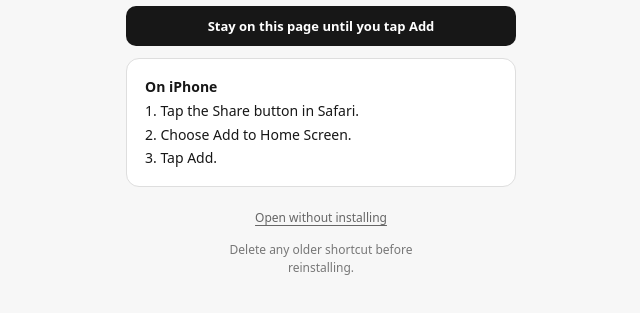
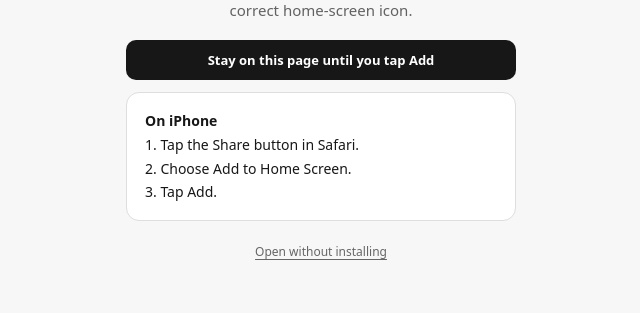
Before and after one commit to BradKada/content-calendar-install, a plain HTML site: page index.html in a window 1280 px wide. Shown: the part 363-676 px from the top of the page, without its empty margins (319-959 px from the left). Drawn offline with Linux system fonts and the light colour scheme.

Commit message:
Remove old shortcut note

```diff
--- a/index.html
+++ b/index.html
@@ -20,7 +20,7 @@
     }
   </script>
   <style>
-    *{box-sizing:border-box}body{margin:0;min-height:100dvh;display:grid;place-items:center;padding:28px;background:#f7f7f7;color:#171717;font-family:system-ui,-apple-system,sans-serif}.wrap{width:min(390px,100%);text-align:center}.icon{display:block;width:92px;height:92px;margin:0 auto 24px;border-radius:21px;box-shadow:0 10px 28px rgba(23,23,23,.14)}h1{margin:0;font-size:28px;letter-spacing:-.035em}p{margin:10px auto 18px;max-width:31ch;color:#626262;font-size:15px;line-height:1.5}.stay{margin:0 0 12px;padding:11px 14px;border-radius:10px;background:#171717;color:#fff;font-size:13px;font-weight:650}.steps{margin:0 0 18px;padding:16px 18px;text-align:left;background:#fff;border:1px solid #dedede;border-radius:13px;font-size:14px;line-height:1.7}.fallback{color:#666;font-size:12px;text-underline-offset:3px}.note{margin-top:14px;font-size:12px;color:#777}
+    *{box-sizing:border-box}body{margin:0;min-height:100dvh;display:grid;place-items:center;padding:28px;background:#f7f7f7;color:#171717;font-family:system-ui,-apple-system,sans-serif}.wrap{width:min(390px,100%);text-align:center}.icon{display:block;width:92px;height:92px;margin:0 auto 24px;border-radius:21px;box-shadow:0 10px 28px rgba(23,23,23,.14)}h1{margin:0;font-size:28px;letter-spacing:-.035em}p{margin:10px auto 18px;max-width:31ch;color:#626262;font-size:15px;line-height:1.5}.stay{margin:0 0 12px;padding:11px 14px;border-radius:10px;background:#171717;color:#fff;font-size:13px;font-weight:650}.steps{margin:0 0 18px;padding:16px 18px;text-align:left;background:#fff;border:1px solid #dedede;border-radius:13px;font-size:14px;line-height:1.7}.fallback{color:#666;font-size:12px;text-underline-offset:3px}
   </style>
 </head>
 <body>
@@ -31,7 +31,6 @@
     <div class="stay">Stay on this page until you tap Add</div>
     <div class="steps"><strong>On iPhone</strong><br>1. Tap the Share button in Safari.<br>2. Choose Add to Home Screen.<br>3. Tap Add.</div>
     <a class="fallback" href="https://script.google.com/macros/s/AKfycby3FEfKVARNLpgTPSypkT05VEcdG7STMCHSdX8vePeQoESWm-cFWRUa-rdO3ANPXrY/exec">Open without installing</a>
-    <p class="note">Delete any older shortcut before reinstalling.</p>
   </main>
 </body>
 </html>
```
